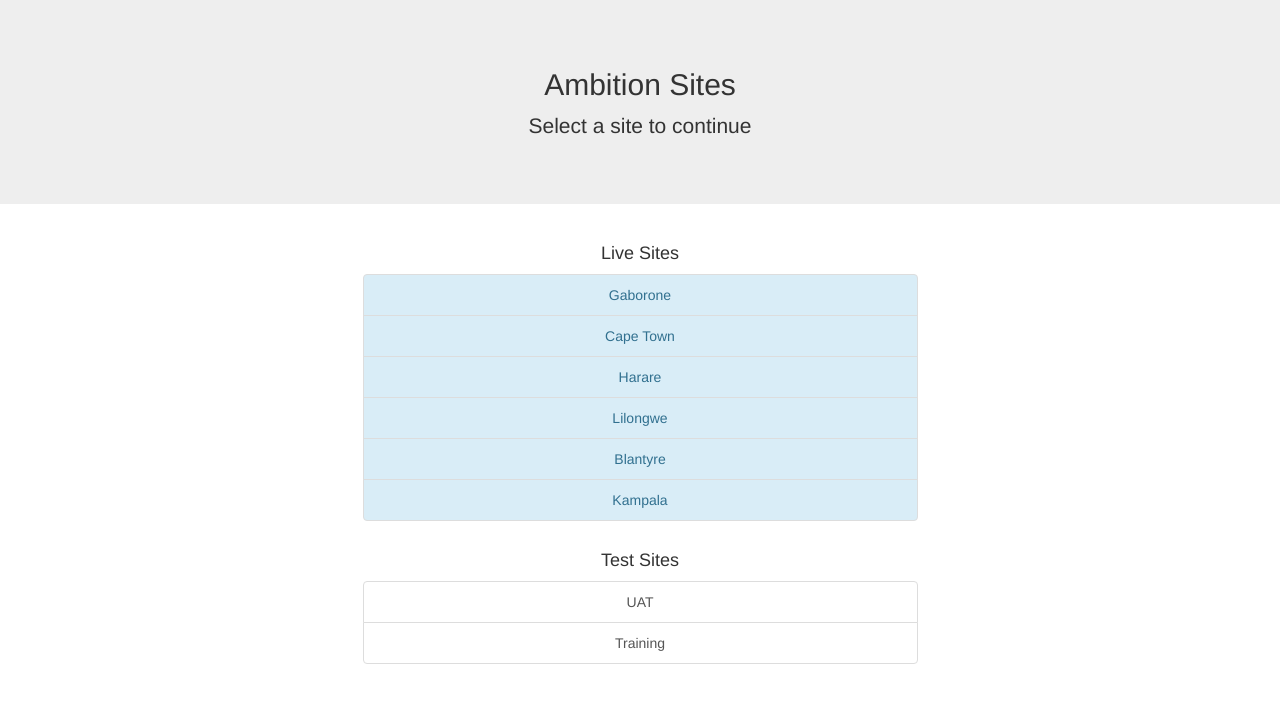
After one commit to botswana-harvard/ambition, a Django app: template ambition/templates/index.html in a window 1280 px wide. The commit adds this page. Shown: the top 703 px of the page. Run offline with Django 3.2, Linux system fonts and the light colour scheme; the template is opened without the code that fills it, so the values that code supplies are empty; some libraries are stand-ins or nearby versions.

Commit message:
add index page to repo, add switch sites button

```diff
--- a/ambition/settings/development.py
+++ b/ambition/settings/development.py
@@ -11,7 +11,7 @@ ALLOWED_HOSTS = ['localhost', '192.168.157.7']
 SECRET_KEY = '2^p0phb&x&ntbsduf6afw(@efi(+!&hm_lrjr-+$5v(t0_f+6t'
 
 SITE_ID = 10
-
+INDEX_PAGE = 'localhost:8000'
 # use test rando list
 RANDOMIZATION_LIST_PATH = os.path.join(
     BASE_DIR, APP_NAME, 'tests', 'test_randomization_list.csv')
--- a/ambition/settings/production/base.py
+++ b/ambition/settings/production/base.py
@@ -4,6 +4,8 @@ from ..logging import LOGGING
 DEBUG = False
 
 ETC_DIR = os.path.join('/etc', APP_NAME)
+
+INDEX_PAGE = 'https://ambition.clinicedc.org'
 
 ALLOWED_HOSTS = [
     'localhost', '127.0.0.1',
--- a/ambition/settings/uat.py
+++ b/ambition/settings/uat.py
@@ -12,6 +12,8 @@ SECRET_KEY = '2^p0phb&x&ntbsduf6afw(@efi(+!&hm_lrjr-+$5v(t0_f+6t'
 
 # site is gaborone
 SITE_ID = 10
+
+INDEX_PAGE = 'https://ambition.clinicedc.org'
 
 ALLOWED_HOSTS = [
     'localhost', '127.0.0.1',
--- /dev/null
+++ b/ambition/templates/index.html
@@ -0,0 +1,56 @@
+<!DOCTYPE html>
+<html lang="en">
+
+<head>
+  <title>Ambition Sites</title>
+  <meta charset="utf-8">
+  <meta name="viewport" content="width=device-width, initial-scale=1">
+  <link rel="stylesheet" href="https://maxcdn.bootstrapcdn.com/bootstrap/3.3.7/css/bootstrap.min.css">
+  <script src="https://ajax.googleapis.com/ajax/libs/jquery/3.2.1/jquery.min.js"></script>
+  <script src="https://maxcdn.bootstrapcdn.com/bootstrap/3.3.7/js/bootstrap.min.js"></script>
+</head>
+
+
+<body>
+
+<div class="jumbotron  text-center">
+  <h2>Ambition Sites</h2>
+  <p>Select a site to continue</p>
+</div>
+
+
+<div class="container">
+
+
+  	<div class="row">
+  		<div class="col-md-3"></div>
+      	<div class="col-md-6">
+		  <h4 class="text-center">Live Sites</h4>
+				  <div class="list-group">
+				    <a href="https://gaborone.ambition.clinicedc.org/" class="list-group-item list-group-item-info text-center">Gaborone</a>
+				    <a href="https://capetown.ambition.clinicedc.org/" class="list-group-item list-group-item-info text-center">Cape Town</a>
+				    <a href="https://harare.ambition.clinicedc.org/" class="list-group-item list-group-item-info text-center">Harare</a>
+				    <a href="https://lilongwe.ambition.clinicedc.org/" class="list-group-item list-group-item-info text-center">Lilongwe</a>
+				    <a href="https://blantyre.ambition.clinicedc.org/" class="list-group-item list-group-item-info text-center">Blantyre</a>
+				    <a href="https://kampala.ambition.clinicedc.org/" class="list-group-item list-group-item-info text-center">Kampala</a>
+				  </div>
+		</div>
+		<div class="col-md-3"></div>
+	</div>
+
+
+  	<div class="row">
+  		<div class="col-md-3"></div>
+      	<div class="col-md-6">
+		  <h4 class="text-center">Test Sites</h4>
+		  <div class="list-group">
+		    <a href="https://uat.ambition.clinicedc.org/" class="list-group-item text-center">UAT</a>
+		    <a href="https://training.ambition.clinicedc.org/" class="list-group-item text-center">Training</a>
+		  </div>
+		</div>
+		<div class="col-md-3"></div>
+	</div>
+
+</div>
+</body>
+</html>
```
Also changed, not shown: ambition/templates/ambition/home.html (+6 -7 lines), ambition/urls.py (+4 -4 lines).
